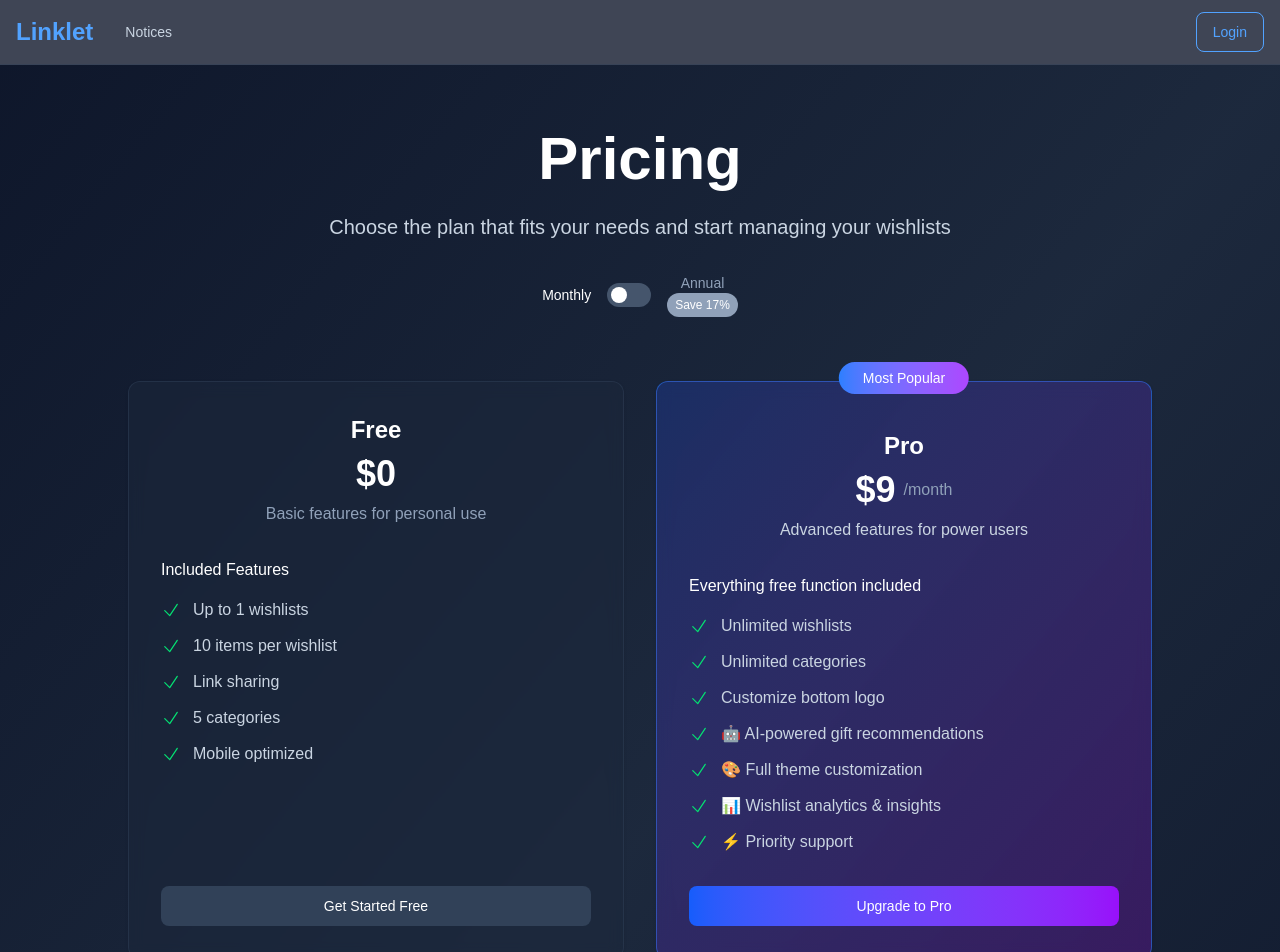
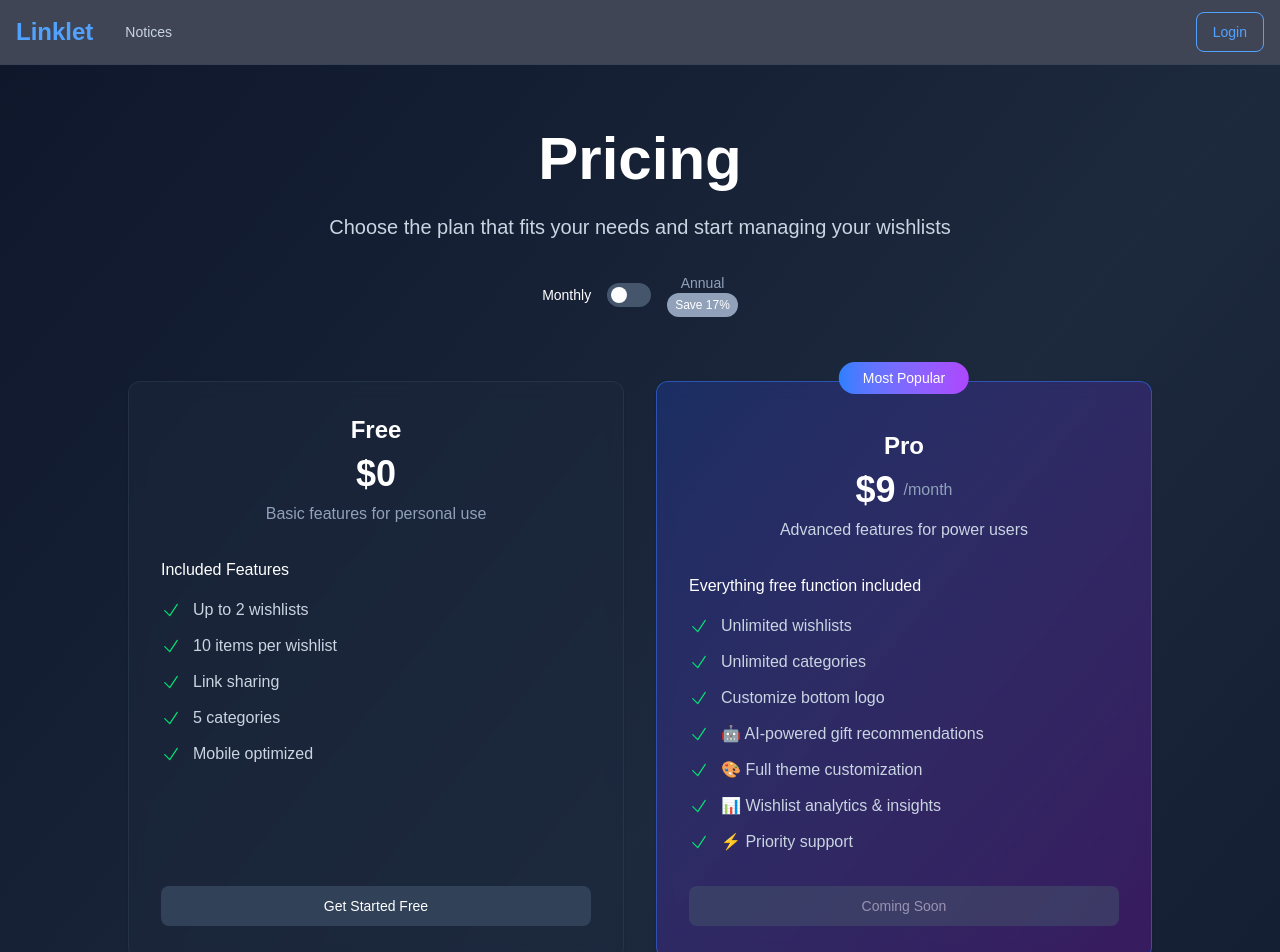
Before and after one commit to HyungwonJang0327/linklet, a Next.js app: page /en/pricing in a window 1280 px wide. Shown: the top 952 px of the page. Built offline with nearby package versions, Linux system fonts and the light colour scheme; no server answers.

Commit message:
모순사항 정리

```diff
--- a/app/[locale]/page.tsx
+++ b/app/[locale]/page.tsx
@@ -76,18 +76,12 @@ export default async function HomePage({ params }: HomePageProps) {
             {dictionary.wishlist.subTitle2}
           </p>
 
-          <div className="flex flex-col sm:flex-row gap-6 justify-center mb-16">
+          <div className="flex justify-center mb-16">
             <Link
               href={`/${locale}/settings`}
               className="bg-gradient-to-r from-blue-600 to-purple-600 hover:from-blue-700 hover:to-purple-700 text-white px-10 py-4 rounded-xl font-semibold text-lg transition-all shadow-lg hover:shadow-xl transform hover:-translate-y-1"
             >
               {dictionary.landing?.cta?.getStarted || "Get Started"}
-            </Link>
-            <Link
-              href="/w/demo"
-              className="border-2 border-slate-500 hover:border-slate-400 text-slate-300 hover:text-white hover:bg-slate-800/30 px-10 py-4 rounded-xl font-semibold text-lg transition-all"
-            >
-              {dictionary.landing?.cta?.viewDemo || "View Demo"}
             </Link>
           </div>
         </div>
--- a/app/[locale]/pricing/page.tsx
+++ b/app/[locale]/pricing/page.tsx
@@ -5,17 +5,10 @@ import { Button } from '@/components/ui/button'
 import { Card } from '@/components/ui/card'
 import { CheckIcon } from '@heroicons/react/24/outline'
 import { useI18n } from '@/lib/i18n/context'
-import { useAuth } from '@/components/providers/auth-provider'
 
 export default function PricingPage() {
   const { t } = useI18n()
-  const { user, isAuthenticated } = useAuth()
   const [isAnnual, setIsAnnual] = useState(false)
-
-  // TODO: Replace with actual subscription status when subscription system is implemented
-  // For now, we'll use a placeholder logic
-  const userPlan = user ? 'pro' : 'free' // This would come from user.subscription?.plan or similar
-  const isUserOnProPlan = userPlan === 'pro'
 
   const freePlan = {
     name: t('pricing.free.name') || 'Free',
@@ -159,17 +152,10 @@ export default function PricingPage() {
             </div>
 
             <Button
-              className={`w-full mt-8 ${
-                isAuthenticated && isUserOnProPlan
-                  ? 'bg-green-600 hover:bg-green-700 cursor-default'
-                  : 'bg-gradient-to-r from-blue-600 to-purple-600 hover:from-blue-700 hover:to-purple-700'
-              } text-white`}
-              disabled={isAuthenticated && isUserOnProPlan}
+              className="w-full mt-8 bg-slate-600 hover:bg-slate-700 text-white cursor-not-allowed"
+              disabled={true}
             >
-              {isAuthenticated && isUserOnProPlan
-                ? (t('pricing.pro.currentPlan') || '현재 이용 중인 요금제')
-                : (t('pricing.pro.cta') || 'Pro로 업그레이드')
-              }
+              {t('pricing.pro.comingSoon') || 'Coming Soon'}
             </Button>
           </Card>
         </div>
--- a/app/[locale]/settings/wishlists/[id]/components/add-item-dialog.tsx
+++ b/app/[locale]/settings/wishlists/[id]/components/add-item-dialog.tsx
@@ -76,6 +76,10 @@ export function AddItemDialog({ wishlistId, isOpen, onClose, onSuccess }: AddIte
 
       if (!createResponse.ok) {
         const errorData = await createResponse.json()
+        // Check for item limit error
+        if (errorData.error === 'ITEM_LIMIT_REACHED') {
+          throw new Error(t('item.add.limitReached'))
+        }
         throw new Error(errorData.error || t('item.add.failed'))
       }
 
--- a/app/[locale]/settings/wishlists/[id]/page.tsx
+++ b/app/[locale]/settings/wishlists/[id]/page.tsx
@@ -43,6 +43,7 @@ import {
 import { GripVertical } from 'lucide-react'
 import { toast } from 'sonner'
 import { formatRelativeTime } from '@/lib/utils'
+import { APP_CONFIG } from '@/lib/constants'
 
 export default function WishlistDetailPage() {
   const params = useParams()
@@ -193,6 +194,7 @@ export default function WishlistDetailPage() {
 
   const completedCount = items.filter(item => item.isCompleted).length
   const totalCount = items.length
+  const isItemLimitReached = totalCount >= APP_CONFIG.maxItemsPerWishlist
 
   // 총 금액 계산
   const totalPrice = items.reduce((sum, item) => {
@@ -507,8 +509,16 @@ export default function WishlistDetailPage() {
                 </Button>
 
                 <Button
-                  onClick={() => setIsAddDialogOpen(true)}
-                  className="bg-blue-600 hover:bg-blue-700 text-white"
+                  onClick={() => {
+                    if (isItemLimitReached) {
+                      toast.error(t('item.add.limitReached'))
+                    } else {
+                      setIsAddDialogOpen(true)
+                    }
+                  }}
+                  disabled={isItemLimitReached}
+                  className="bg-blue-600 hover:bg-blue-700 text-white disabled:opacity-50 disabled:cursor-not-allowed"
+                  title={isItemLimitReached ? t('item.add.limitReached') : undefined}
                 >
                   <PlusIcon className="w-4 h-4 mr-2" />
                   {t('wishlist.addItem')}
@@ -560,8 +570,15 @@ export default function WishlistDetailPage() {
                 {t('wishlist.noItems')}
               </p>
               <Button
-                onClick={() => setIsAddDialogOpen(true)}
-                className="bg-blue-600 hover:bg-blue-700 text-white"
+                onClick={() => {
+                  if (isItemLimitReached) {
+                    toast.error(t('item.add.limitReached'))
+                  } else {
+                    setIsAddDialogOpen(true)
+                  }
+                }}
+                disabled={isItemLimitReached}
+                className="bg-blue-600 hover:bg-blue-700 text-white disabled:opacity-50 disabled:cursor-not-allowed"
               >
                 <PlusIcon className="w-4 h-4 mr-2" />
                 {t('wishlist.addFirstItem')}
--- a/app/api/wishlists/[id]/items/route.ts
+++ b/app/api/wishlists/[id]/items/route.ts
@@ -3,6 +3,7 @@ import { addWishlistItem } from '@/lib/db/wishlist'
 import { prisma } from '@/lib/db'
 import { revalidateSharedWishlist } from '@/lib/revalidation'
 import { requireAuth, verifyWishlistOwnership } from '@/lib/auth-helpers'
+import { APP_CONFIG } from '@/lib/constants'
 
 export async function GET(
   request: Request,
@@ -38,6 +39,21 @@ export async function POST(
 
     const ownership = await verifyWishlistOwnership(id, auth.session!.user.id)
     if (ownership.error) return ownership.error
+
+    // Check item count limit
+    const currentItemCount = await prisma.wishlistItem.count({
+      where: { wishlistId: id }
+    })
+
+    if (currentItemCount >= APP_CONFIG.maxItemsPerWishlist) {
+      return NextResponse.json(
+        {
+          error: 'ITEM_LIMIT_REACHED',
+          message: `Maximum ${APP_CONFIG.maxItemsPerWishlist} items per wishlist allowed`
+        },
+        { status: 403 }
+      )
+    }
 
     const { title, description, productUrl, imageUrl, price, priority } = await request.json()
 
--- a/lib/constants/index.ts
+++ b/lib/constants/index.ts
@@ -6,7 +6,7 @@ export const APP_CONFIG = {
     free: 2,
     pro: Infinity
   },
-  maxItemsPerWishlist: Infinity,
+  maxItemsPerWishlist: 10,
   maxProductLinksOnCreate: 10,
   supportedLocales: ['kr', 'en', 'jp'] as const,
   defaultLocale: 'kr' as const
--- a/lib/i18n/locales/en.json
+++ b/lib/i18n/locales/en.json
@@ -647,7 +647,8 @@
       "successWithoutMetadata": "Item added. Please manually enter product information.",
       "failed": "Failed to add item",
       "error": "Failed to add item",
-      "metadataFailed": "Unable to fetch product information"
+      "metadataFailed": "Unable to fetch product information",
+      "limitReached": "Maximum 10 items per wishlist allowed"
     },
     "delete": {
       "confirm": "Are you sure you want to delete this item?",
@@ -748,7 +749,7 @@
       "description": "Basic features for personal use",
       "cta": "Get Started Free",
       "features": {
-        "wishlists": "Up to 1 wishlists",
+        "wishlists": "Up to 2 wishlists",
         "items": "10 items per wishlist",
         "sharing": "Link sharing",
         "categories": "5 categories",
@@ -769,6 +770,7 @@
       "badge": "Most Popular",
       "cta": "Upgrade to Pro",
       "currentPlan": "Current Plan",
+      "comingSoon": "Coming Soon",
       "features": {
         "wishlists": "Unlimited wishlists",
         "items": "Unlimited items per wishlist",
--- a/lib/i18n/locales/jp.json
+++ b/lib/i18n/locales/jp.json
@@ -647,7 +647,8 @@
       "successWithoutMetadata": "商品が追加されました。商品情報を手動で入力してください。",
       "failed": "アイテムの追加に失敗しました",
       "error": "アイテムの追加に失敗しました",
-      "metadataFailed": "商品情報を取得できません"
+      "metadataFailed": "商品情報を取得できません",
+      "limitReached": "ウィッシュリストごとに最大10個のアイテムまで追加できます"
     },
     "delete": {
       "confirm": "このアイテムを削除しますか？",
@@ -748,7 +749,7 @@
       "description": "個人利用の基本機能",
       "cta": "無料で始める",
       "features": {
-        "wishlists": "最大1つのウィッシュリスト",
+        "wishlists": "最大2つのウィッシュリスト",
         "items": "ウィッシュリスト当たり10個アイテム",
         "sharing": "リンク共有",
         "categories": "5カテゴリー",
@@ -769,6 +770,7 @@
       "badge": "人気",
       "cta": "Proにアップグレード",
       "currentPlan": "現在のプラン",
+      "comingSoon": "準備中",
       "features": {
         "wishlists": "無制限ウィッシュリスト",
         "items": "ウィッシュリスト当たり無制限アイテム",
--- a/lib/i18n/locales/kr.json
+++ b/lib/i18n/locales/kr.json
@@ -647,7 +647,8 @@
       "successWithoutMetadata": "상품이 추가되었습니다. 상품 정보를 수동으로 입력해주세요.",
       "failed": "아이템 추가에 실패했습니다",
       "error": "아이템 추가에 실패했습니다",
-      "metadataFailed": "상품 정보를 가져올 수 없습니다"
+      "metadataFailed": "상품 정보를 가져올 수 없습니다",
+      "limitReached": "위시리스트당 최대 10개의 아이템만 추가할 수 있습니다"
     },
     "delete": {
       "confirm": "이 아이템을 삭제하시겠습니까?",
@@ -748,7 +749,7 @@
       "description": "개인 사용자를 위한 기본 기능",
       "cta": "무료로 시작하기",
       "features": {
-        "wishlists": "최대 1개 위시리스트",
+        "wishlists": "최대 2개 위시리스트",
         "items": "위시리스트당 10개 아이템",
         "sharing": "링크 공유",
         "categories": "5개 카테고리",
@@ -769,6 +770,7 @@
       "badge": "인기",
       "cta": "Pro로 업그레이드",
       "currentPlan": "현재 이용 중인 요금제",
+      "comingSoon": "준비 중",
       "features": {
         "wishlists": "무제한 위시리스트",
         "items": "위시리스트당 무제한 아이템",
```
